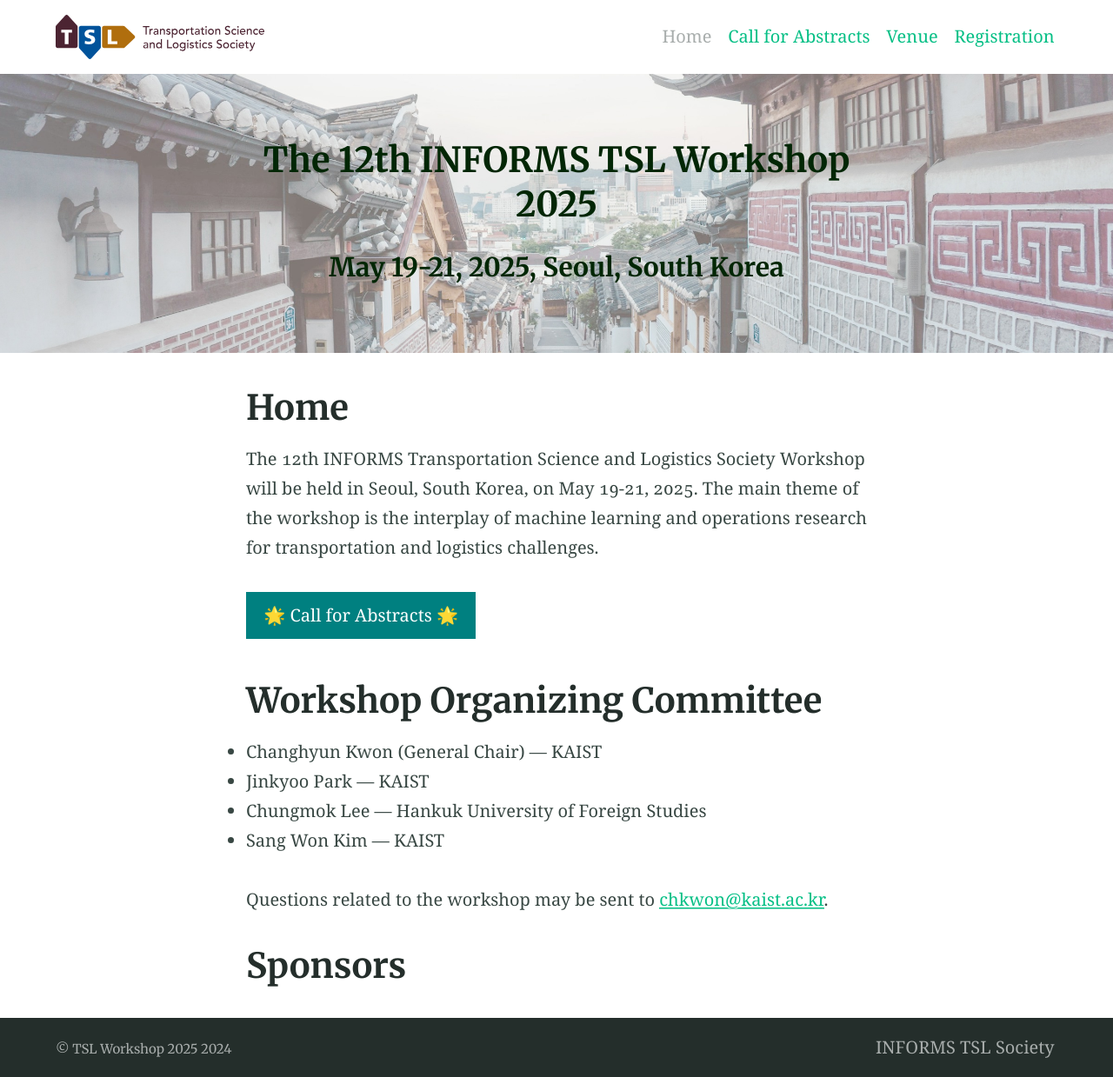
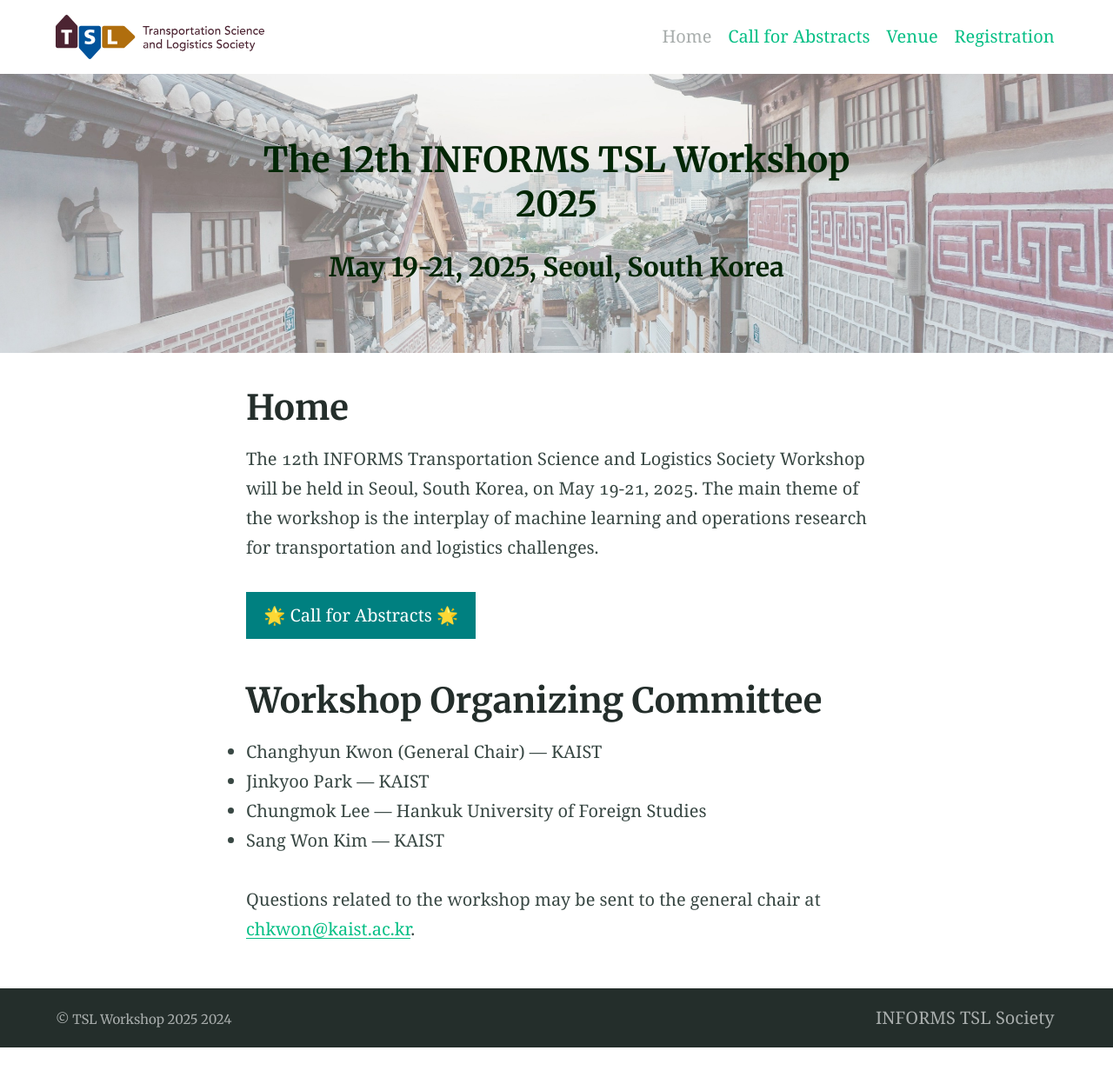
Before and after one commit to tsl2025kaist/tsl2025kaist.github.io, a Jekyll site: the page built from index.md, in a window 1280 px wide. Shown: the whole page at 87% size. Built offline with Jekyll 4.4.1, drawn with Linux system fonts in a browser that asks for light colours; after the commit the page ends 1205 px from its top, so only the background shows below that.

Commit message:
Update index.md

```diff
--- a/index.md
+++ b/index.md
@@ -32,8 +32,6 @@
 - Chungmok Lee &mdash; Hankuk University of Foreign Studies
 - Sang Won Kim &mdash; KAIST
 
-Questions related to the workshop may be sent to <script type="text/javascript">
+Questions related to the workshop may be sent to the general chair at <script type="text/javascript">
   document.write('<a href="mailto:' + 'chkwon' + '@' + 'kaist' + '.ac.kr">' + 'chkwon' + '@' + 'kaist.ac.kr' + '</a>');
 </script>.
-
-# Sponsors
```
